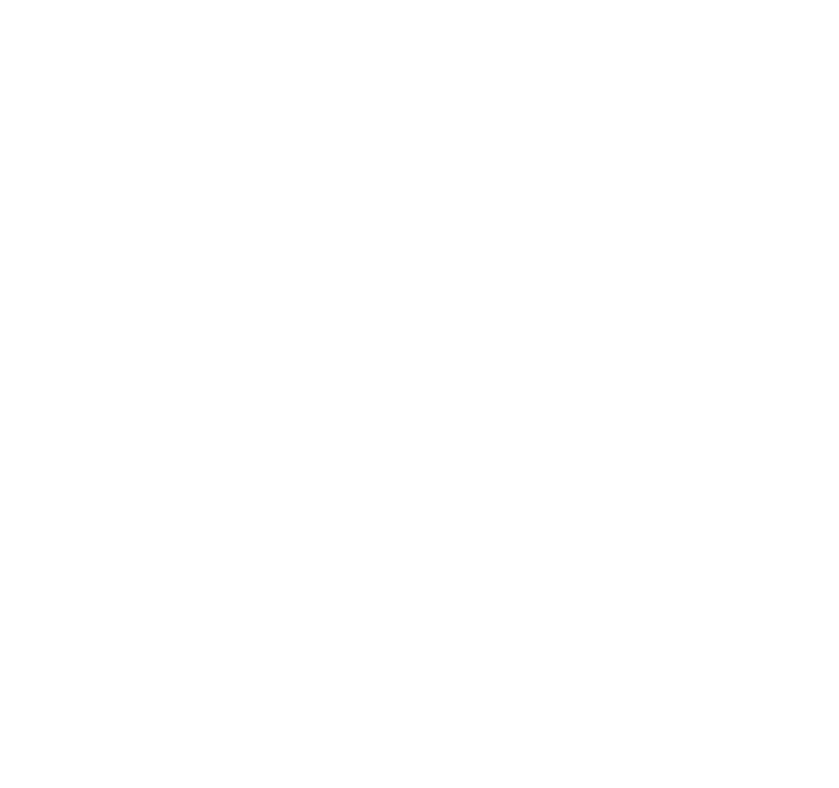
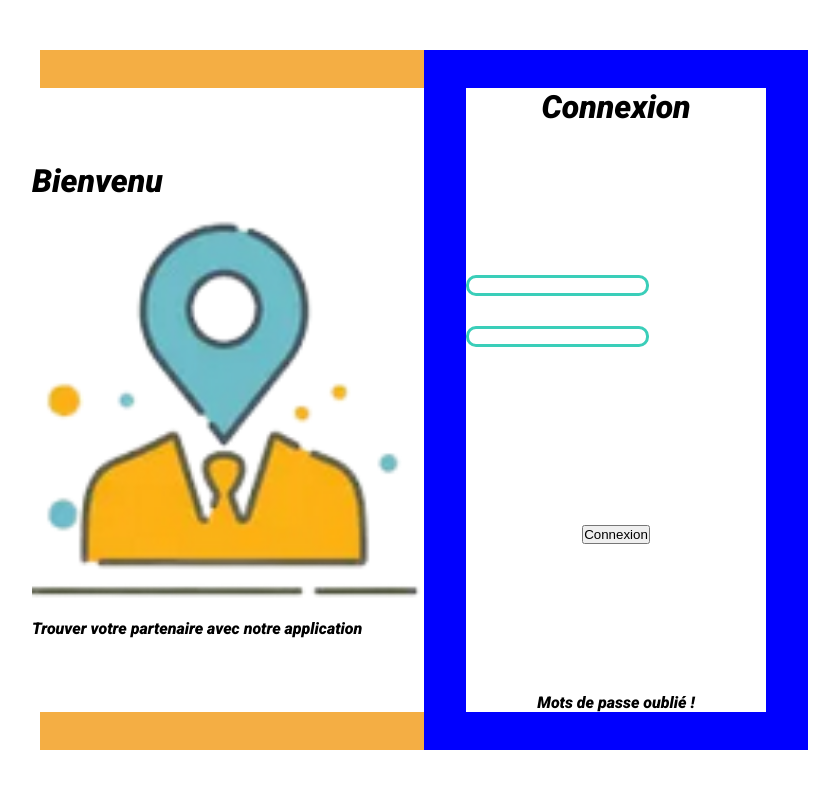
Before and after one commit to borabii/PFE-APP, a React (Create React App) app in the folder client/: page / in a window 1280 px wide. Shown: the top 788 px of the page, without its empty margins (216-1055 px from the left). Built offline with nearby package versions, Linux system fonts and the light colour scheme.

Commit message:
improvements

```diff
--- a/client/public/index.html
+++ b/client/public/index.html
@@ -2,7 +2,8 @@
 <html lang="en">
   <head>
     <meta charset="utf-8" />
-    <link rel="icon" href="%PUBLIC_URL%/favicon.ico" />
+    <link rel="preconnect" href="https://fonts.gstatic.com">
+<link href="https://fonts.googleapis.com/css2?family=Roboto:ital,wght@1,900&display=swap" rel="stylesheet">
     <meta name="viewport" content="width=device-width, initial-scale=1" />
     <meta name="theme-color" content="#000000" />
     <meta
--- a/client/src/App.js
+++ b/client/src/App.js
@@ -1,7 +1,11 @@
 import "./App.css";
-
+import SignIn from "./Views/home-page/SignIn";
 function App() {
-  return <div className="App"></div>;
+  return (
+    <div className="app">
+      <SignIn />
+    </div>
+  );
 }
 
 export default App;
--- /dev/null
+++ b/client/src/Views/home-page/SignIn.css
@@ -0,0 +1,62 @@
+* {
+  margin: 0;
+  padding: 0;
+}
+.signIn {
+  display: flex;
+  justify-content: center;
+  font-family: Roboto;
+}
+.signIn__container {
+  display: flex;
+  height: calc(100vh - 100px);
+  width: 60%;
+  margin-top: 50px;
+}
+.signIn__left {
+  display: flex;
+  justify-content: center;
+  width: 50%;
+  background: #f4ae44;
+}
+.signIn__leftContainer {
+  display: flex;
+  flex-direction: column;
+  justify-content: center;
+  min-width: 400px;
+  background: white;
+  margin: 10%;
+}
+
+.signIn__rigth {
+  display: flex;
+  justify-content: center;
+  width: 50%;
+  background-color: blue;
+}
+.form__container {
+  display: flex;
+  flex-direction: column;
+  align-items: center;
+  justify-content: space-between;
+  width: 300px;
+  background-color: white;
+  margin: 10%;
+}
+.form__container > h1 {
+}
+.form__containerInput > input {
+  margin-bottom: 30px;
+  border: 3px solid #3aceb9;
+  box-sizing: border-box;
+  border-radius: 10px;
+}
+@media screen and (max-width: 600px) {
+  .signIn__left {
+    display: none;
+  }
+  .signIn__rigth {
+    height: 100%;
+    width: 100%;
+  }
+}
--- /dev/null
+++ b/client/src/Views/home-page/SignIn.js
@@ -0,0 +1,32 @@
+import React from "react";
+import "./SignIn.css";
+import avatar from "../image/signIn-avatar.png";
+function signIn() {
+  return (
+    <div className="signIn">
+      <div className="signIn__container">
+        <div className="signIn__left">
+          <div className="signIn__leftContainer">
+            <h1>Bienvenu</h1>
+            <img src={avatar} alt="signIn-avatar" />
+            <p>Trouver votre partenaire avec notre application</p>
+          </div>
+        </div>
+        <div className="signIn__rigth">
+          <form className="form__container">
+            <h1>Connexion</h1>
+            <div className="form__containerInput">
+              <input type="text"></input>
+              <input type="text"></input>
+            </div>
+
+            <button type="submit">Connexion</button>
+            <p>Mots de passe oublié !</p>
+          </form>
+        </div>
+      </div>
+    </div>
+  );
+}
+
+export default signIn;
```
Also changed, not shown: client/src/Views/home-page/Home.js (added), client/src/Views/image/signIn-avatar.png (added).
